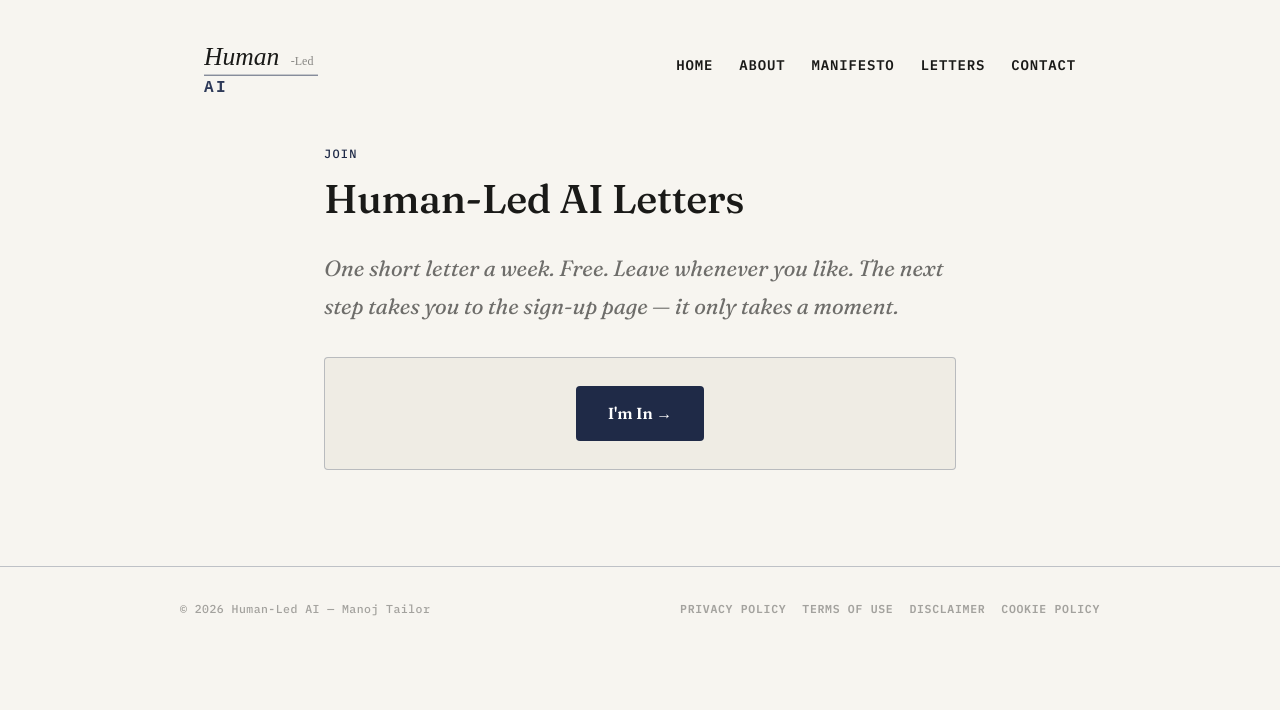
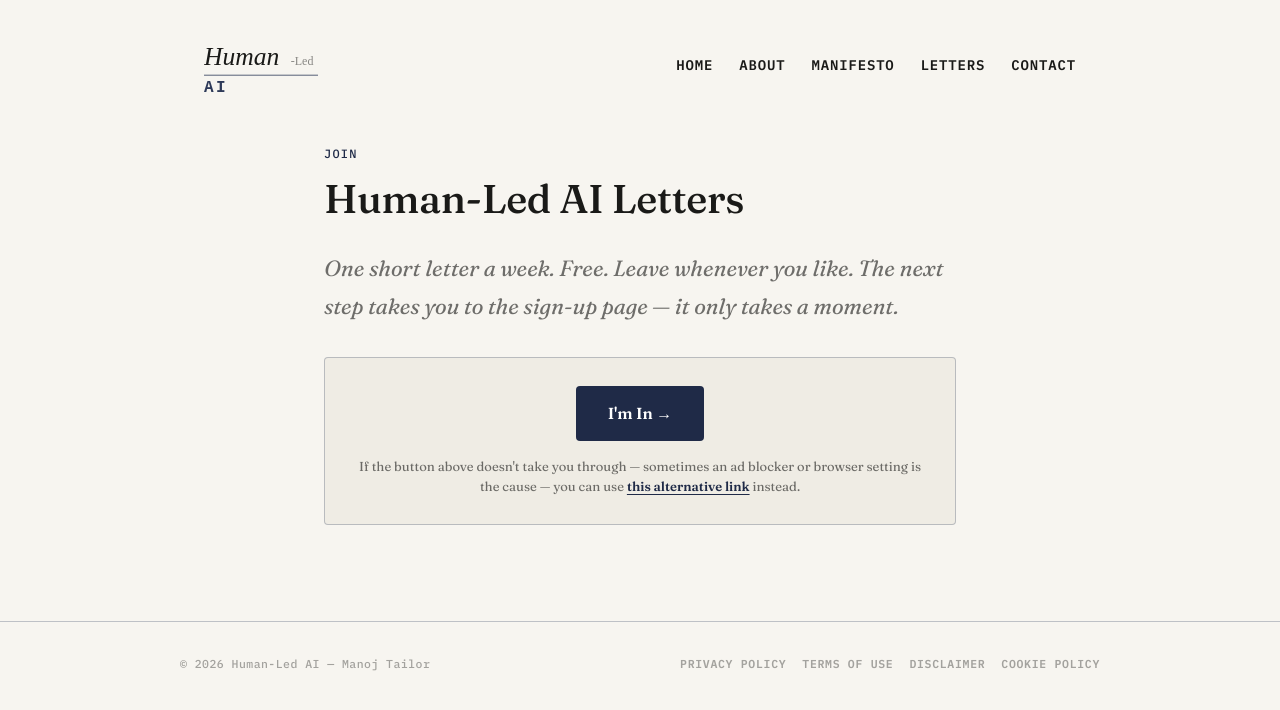
Before and after one commit to Marlowe088/Human-Led-AI, a Next.js app: page /join in a window 1280 px wide. Shown: the top 710 px of the page. Built offline with nearby package versions, Linux system fonts and the light colour scheme.

Commit message:
Add fallback subscription link to Join page (letters.manojtailor.com)

```diff
--- a/pages/join.jsx
+++ b/pages/join.jsx
@@ -16,6 +16,12 @@ export default function JoinPage() {
         <a href="https://join.manojtailor.com" className="join-cta">
           I&apos;m In →
         </a>
+        <p className="fallback-note">
+          If the button above doesn&apos;t take you through — sometimes an ad
+          blocker or browser setting is the cause — you can use{' '}
+          <a href="https://letters.manojtailor.com">this alternative link</a>{' '}
+          instead.
+        </p>
       </div>
     </>
   );
--- a/styles/globals.css
+++ b/styles/globals.css
@@ -283,6 +283,18 @@ hr.rule {
   opacity: 0.88;
 }
 
+.fallback-note {
+  margin: 16px 0 0;
+  font-size: 13px;
+  color: var(--ink-soft);
+  line-height: 1.5;
+}
+
+.fallback-note a {
+  color: var(--indigo);
+  text-decoration: underline;
+}
+
 /* Home page intro block (title + tagline) stays centered, matching original */
 .page-home h3:first-of-type {
   text-align: center;
```
